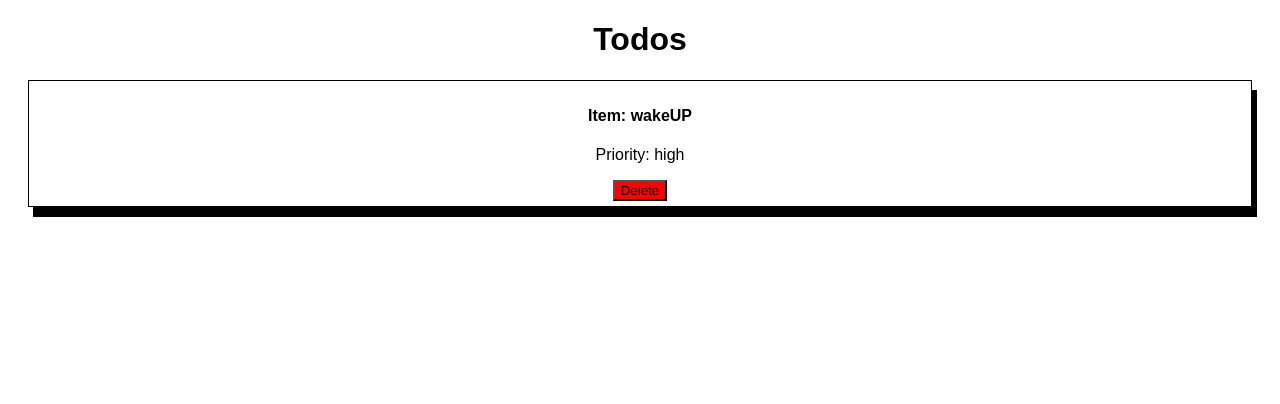
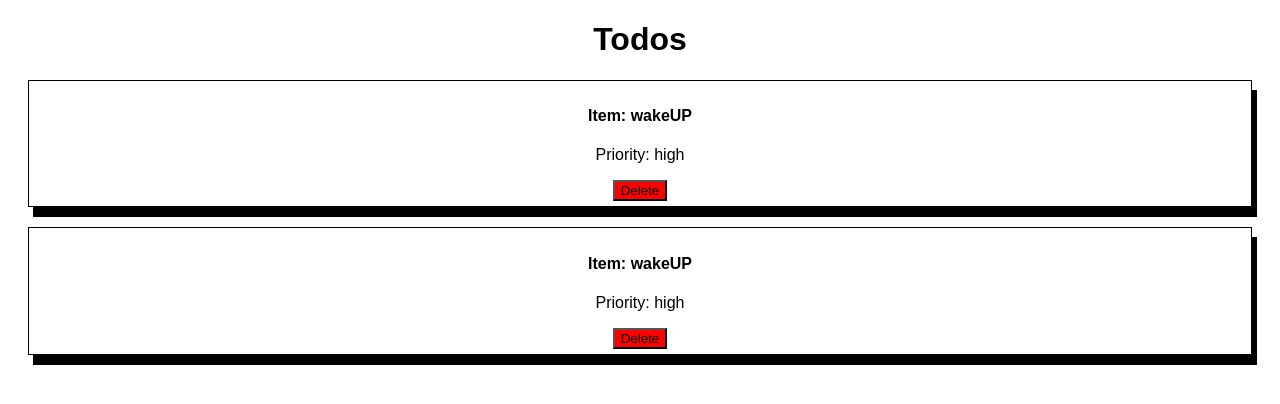
Before and after one commit to SincerelyBrittany/todo-app-with-react-hooks, a React (Create React App) app: page / in a window 1280 px wide. Shown: the top 404 px of the page. Built offline with nearby package versions, Linux system fonts and the light colour scheme.

Commit message:
sets up delete

```diff
--- a/src/App.js
+++ b/src/App.js
@@ -9,12 +9,22 @@ export default function App() {
       id: 1,
       item: "wakeUP",
       priority: "high"
+    },
+    {
+      id: 2,
+      item: "wakeUP",
+      priority: "high"
     }
   ])
+
+  const handleDelete = (id) => {
+    const newItems = items.filter(i => i.id !== id)
+    setItems(newItems)
+  }
   return (
     <div className="App">
       <h1>Todos</h1>
-      <List items={items}/>
+      <List items={items} handleDelete={handleDelete}/>
     </div>
   );
 }
--- a/src/List.js
+++ b/src/List.js
@@ -4,7 +4,11 @@ import ListItem from './ListItem'
 export default function List(props) {
   const listItems = () => {
    return props.items.map(i => (
-      <ListItem item={i.item} priority={i.priority} key={i.id} />
+      <ListItem
+      item={i.item}
+      deleteCallback={props.handleDelete}
+      priority={i.priority}
+      key={i.id} />
       ))
 
   }
--- a/src/ListItem.js
+++ b/src/ListItem.js
@@ -5,7 +5,8 @@ export default function ListItem(props){
 
   const handleDelete = (e) => {
       e.preventDefault()
-      return props.deleteCallback(props.id)
+      console.log(props.deleteCallback)
+     props.deleteCallback(props.id)
   }
 
   return(
```
